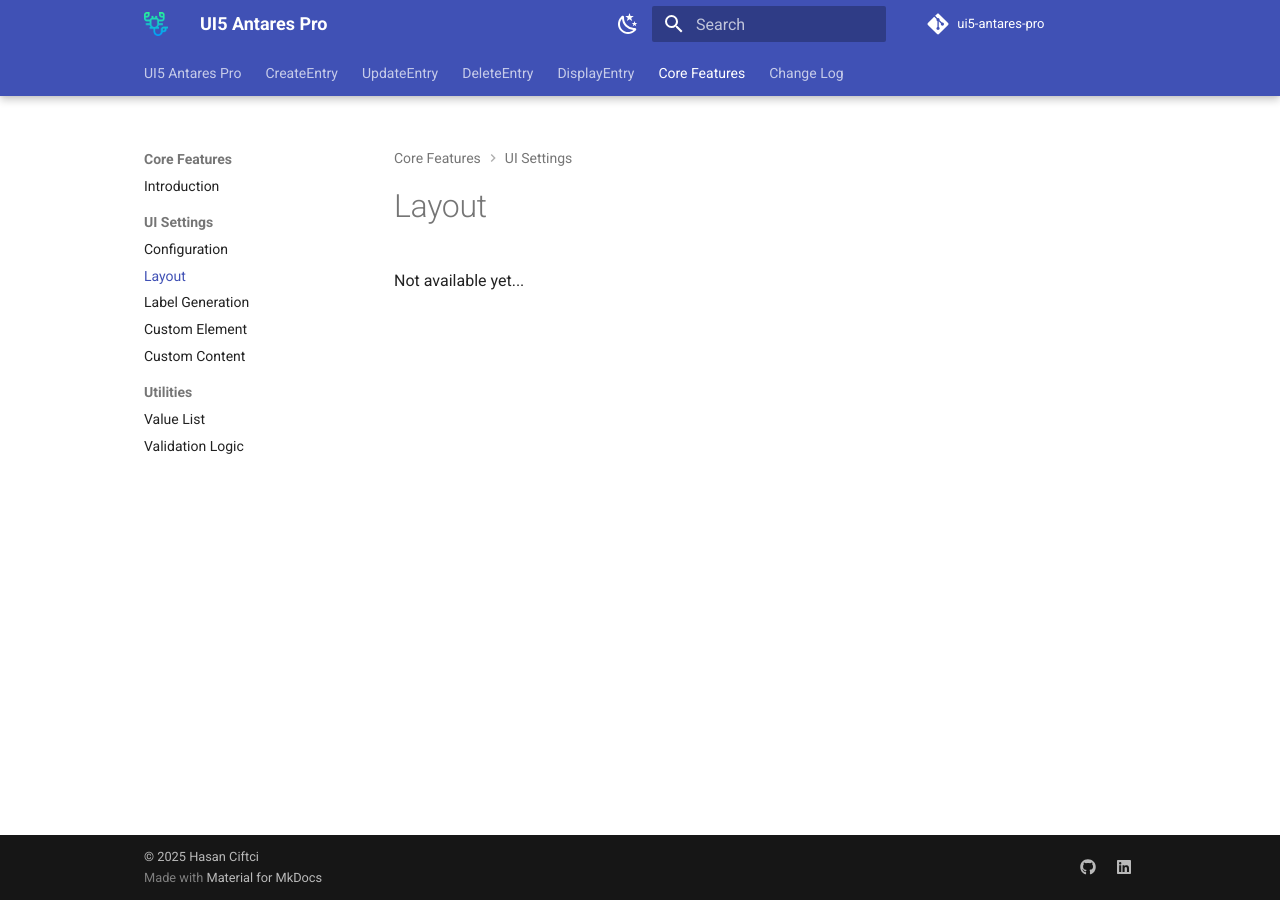
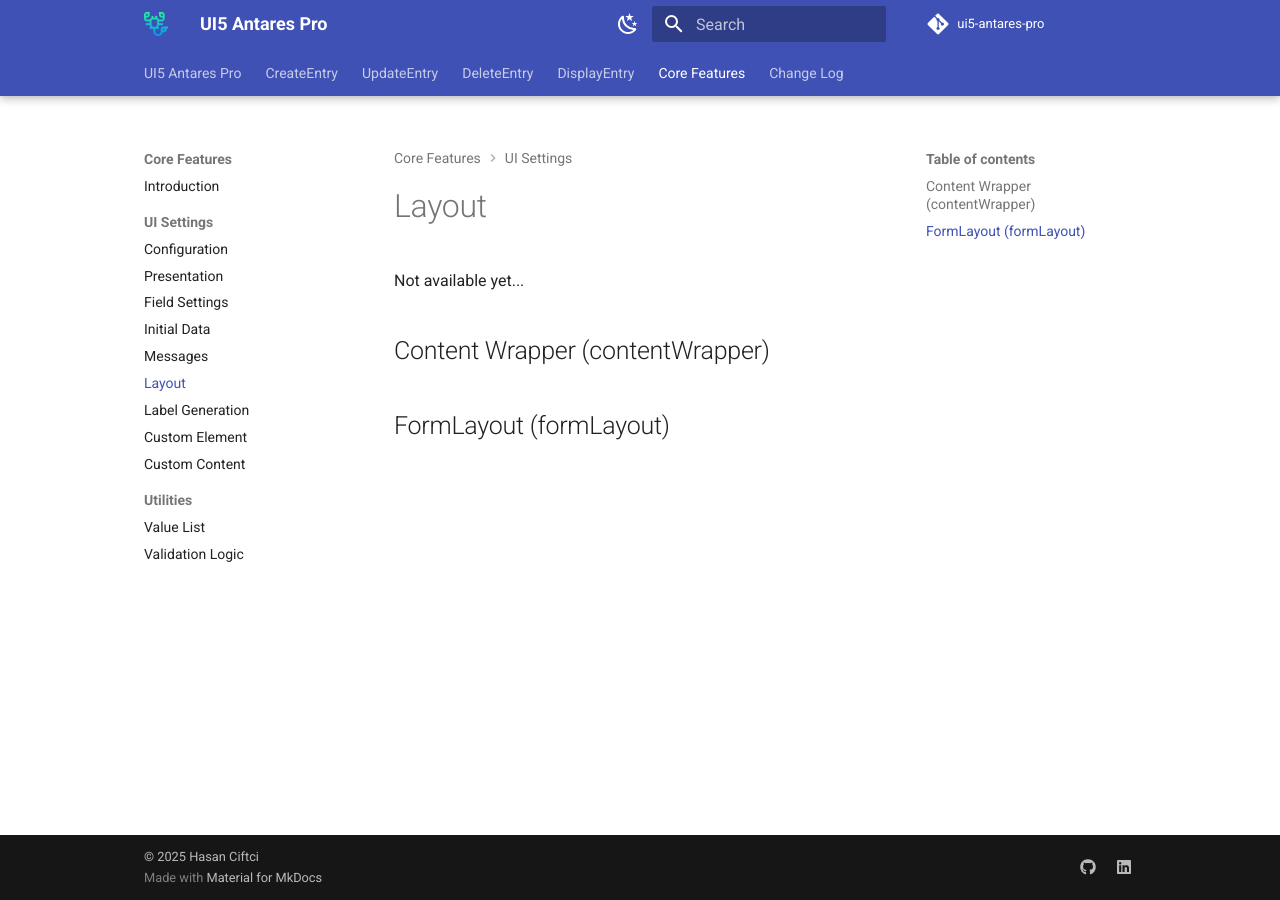
Before and after one commit to ui5-antares-pro/ui5-antares-pro.github.io, an MkDocs documentation site: the page built from docs/core_features/ui_settings/layout.md, in a window 1280 px wide. Built offline with MkDocs 1.6.1 and Material for MkDocs 9.7.7, drawn with Linux system fonts in a browser that asks for light colours; comment, search, counter and statistics services are not loaded.

Commit message:
Documentation part 23

```diff
--- a/docs/core_features/ui_settings/layout.md
+++ b/docs/core_features/ui_settings/layout.md
@@ -1 +1,5 @@
 Not available yet...
+
+## Content Wrapper (contentWrapper)
+
+## FormLayout (formLayout)
--- a/mkdocs.yml
+++ b/mkdocs.yml
@@ -49,6 +49,10 @@
     - Introduction: core_features.md
     - UI Settings:
       - Configuration: core_features/ui_settings/configuration.md
+      - Presentation: core_features/ui_settings/presentation.md
+      - Field Settings: core_features/ui_settings/field_settings.md
+      - Initial Data: core_features/ui_settings/initial_data.md
+      - Messages: core_features/ui_settings/messages.md
       - Layout: core_features/ui_settings/layout.md
       - Label Generation: core_features/ui_settings/label_generation.md
       - Custom Element: core_features/ui_settings/custom_element.md
```
Also changed, not shown: docs/core_features/ui_settings/configuration.md (+12 -0 lines), docs/core_features/ui_settings/field_settings.md (added, +3 -0 lines), docs/core_features/ui_settings/initial_data.md (added, +3 -0 lines), docs/core_features/ui_settings/messages.md (added, +9 -0 lines), docs/core_features/ui_settings/presentation.md (added, +5 -0 lines).
